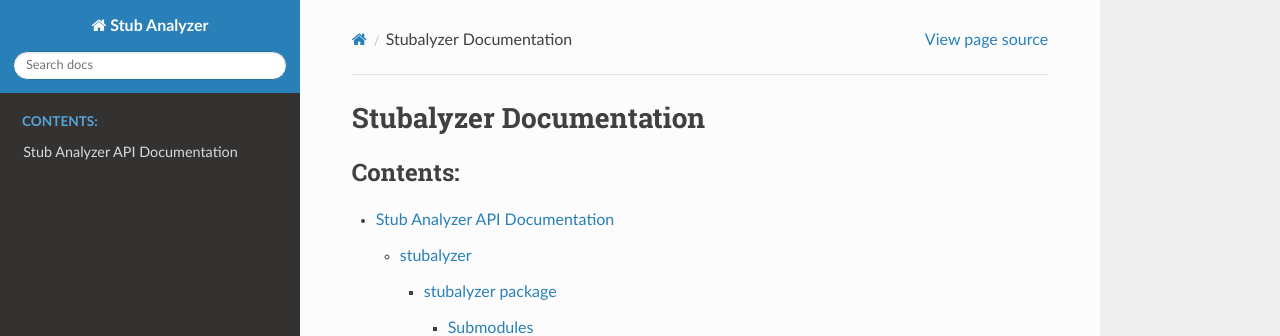
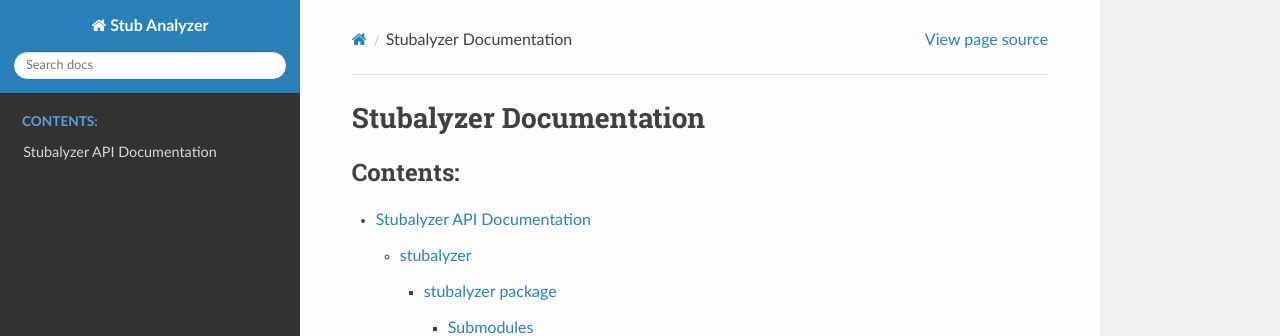
Before and after one commit to kialo/stubalyzer, a Sphinx documentation site: the page built from docs/index.rst, in a window 1280 px wide. Shown: the top 336 px of the page. Built offline with Sphinx 7.4.7 and the Read the Docs theme 2.0.0, drawn with Linux system fonts in a browser that asks for light colours.

Commit message:
Rename project in docs

```diff
--- a/README.rst
+++ b/README.rst
@@ -1,5 +1,5 @@
-Stub Analyzer
-=============
+Stubalyzer
+==========
 
 .. image:: https://readthedocs.org/projects/stubalyzer/badge/?version=latest
     :target: https://stubalyzer.readthedocs.io/en/latest/?badge=latest
--- a/docs/api/index.rst
+++ b/docs/api/index.rst
@@ -1,5 +1,5 @@
-Stub Analyzer API Documentation
-===============================
+Stubalyzer API Documentation
+============================
 
 .. toctree::
    :maxdepth: 4
--- a/docs/index.rst
+++ b/docs/index.rst
@@ -4,7 +4,7 @@
    contain the root `toctree` directive.
 
 Stubalyzer Documentation
-===========================
+========================
 
 .. toctree::
    :maxdepth: 4
```
